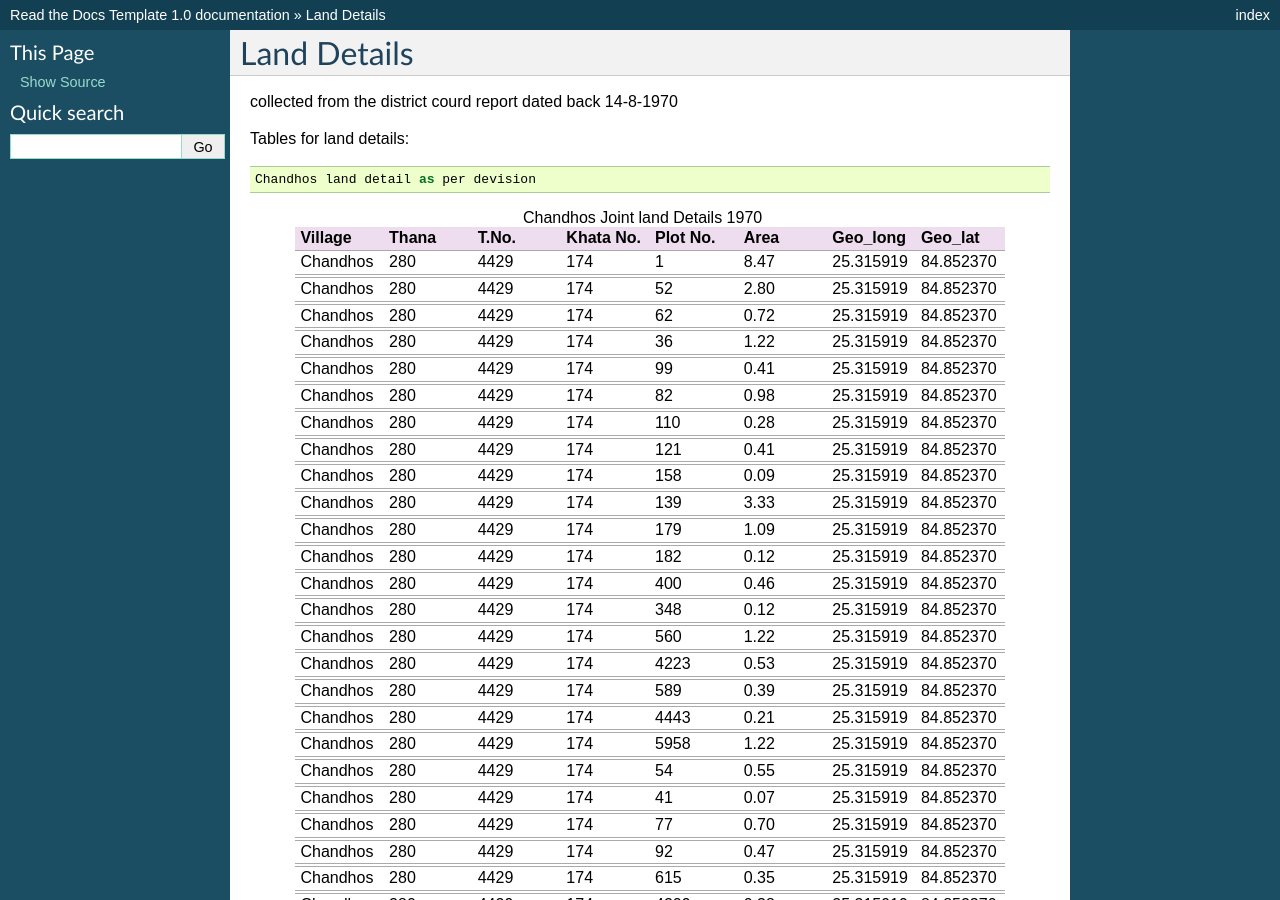
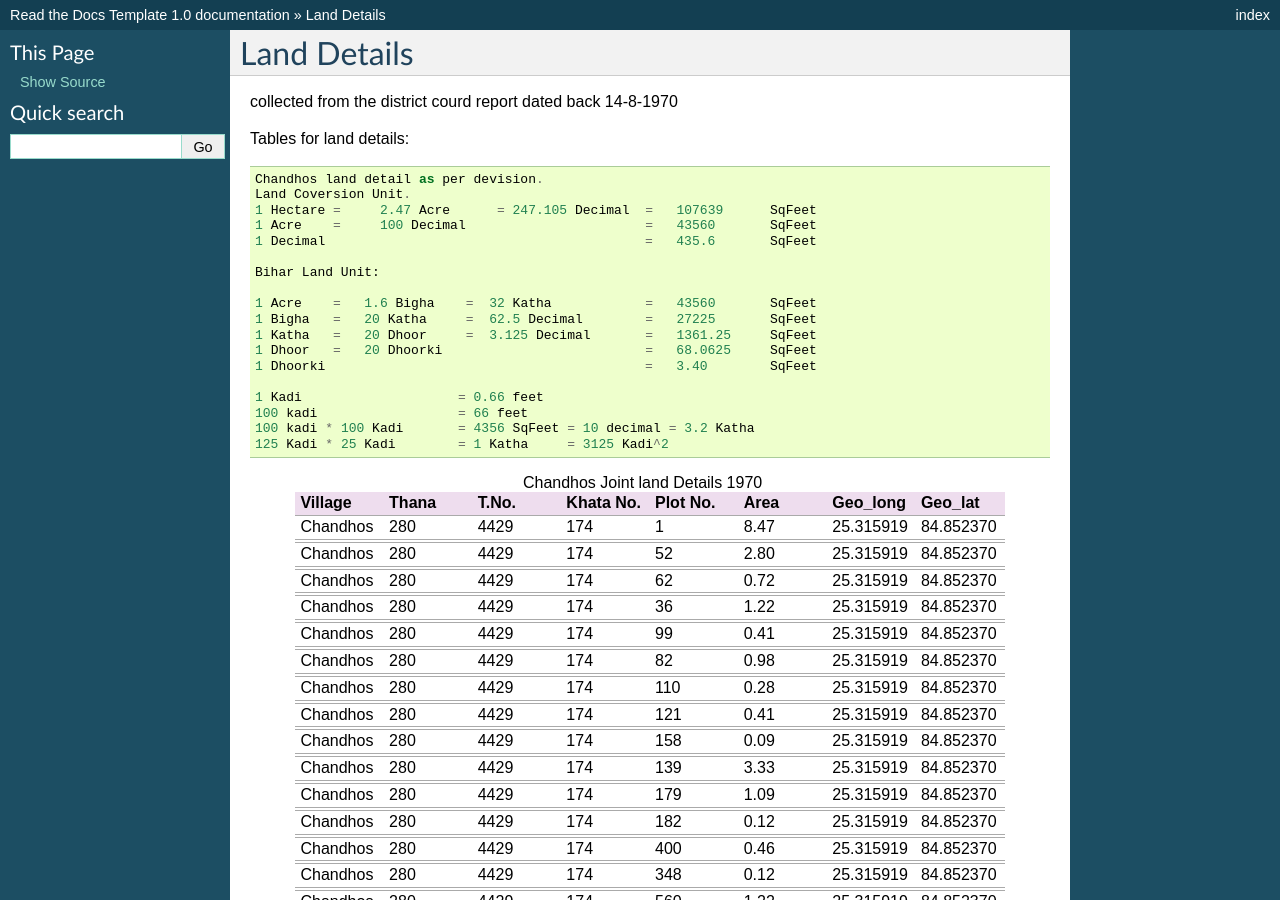
Before and after one commit to ramashanker/Documentation, a Sphinx documentation site: the page built from docs/agriculture/lands/land_details.rst, in a window 1280 px wide and 900 px high. Built offline with Sphinx 7.4.7, drawn with Linux system fonts in a browser that asks for light colours.

Commit message:
updated file for land with table

```diff
--- a/docs/agriculture/lands/land_details.rst
+++ b/docs/agriculture/lands/land_details.rst
@@ -5,15 +5,33 @@ collected from the district courd report dated back 14-8-1970
 
 Tables for land details::
 
-    Chandhos land detail as per devision
+    Chandhos land detail as per devision.
+    Land Coversion Unit.
+    1 Hectare =     2.47 Acre      = 247.105 Decimal  =   107639      SqFeet
+    1 Acre    =     100 Decimal                       =   43560       SqFeet
+    1 Decimal                                         =   435.6       SqFeet
+
+    Bihar Land Unit:
+
+    1 Acre    =   1.6 Bigha    =  32 Katha            =   43560       SqFeet
+    1 Bigha   =   20 Katha     =  62.5 Decimal        =   27225       SqFeet
+    1 Katha   =   20 Dhoor     =  3.125 Decimal       =   1361.25     SqFeet
+    1 Dhoor   =   20 Dhoorki                          =   68.0625     SqFeet
+    1 Dhoorki                                         =   3.40        SqFeet
+
+    1 Kadi                    = 0.66 feet
+    100 kadi                  = 66 feet
+    100 kadi * 100 Kadi       = 4356 SqFeet = 10 decimal = 3.2 Katha
+    125 Kadi * 25 Kadi        = 1 Katha     = 3125 Kadi^2
+
 
 .. |table1| csv-table:: Chandhos Joint land Details 1970
    :header: Village,    Thana,    T.No.,   Khata No.,  Plot No., Area,  Geo_long,    Geo_lat
    :widths:   20,        20,       20,       20,         20,      20,    20,          20
 
-            Chandhos,    280,      4429,     174,         1,        8.47,   25.315919, 84.852370
+            Chandhos,    280,      4429,     174,         1,      8.47,   25.315919, 84.852370
 
-            Chandhos,    280,      4429,     174,         52,      2.80,     25.315919, 84.852370
+            Chandhos,    280,      4429,     174,         52,     2.80,     25.315919, 84.852370
 
             Chandhos,    280,      4429,     174,         62,     0.72,      25.315919, 84.852370
 
```
